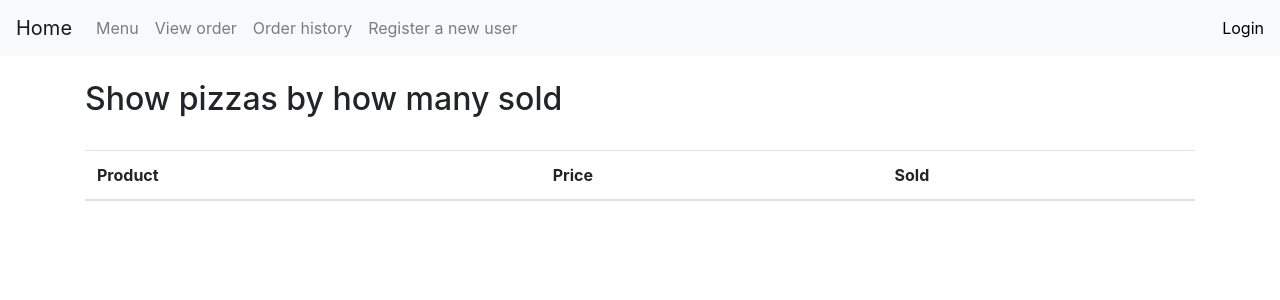
After one commit to larenala/Pizzapalvelu, a Flask app: template application/templates/pizzas/stats.html in a window 1280 px wide. The commit adds this page. Shown: the top 300 px of the page. Run offline with Flask 2, Linux system fonts and the light colour scheme; the template is opened without the code that fills it, so the values that code supplies are empty; some libraries are stand-ins or nearby versions.

Commit message:
added ability to view pizzas by how many sold

```diff
--- a/application/templates/pizzas/editlist.html
+++ b/application/templates/pizzas/editlist.html
@@ -2,6 +2,7 @@
 
 {% block body %}
 
+<button><a href= {{ url_for('pizzas_stats_index') }}>Show pizzas by how many sold</a></button>
 
 <table>
 
@@ -28,4 +29,5 @@
     {% endfor %}
   </table>
 
+
 {% endblock %}x
--- /dev/null
+++ b/application/templates/pizzas/stats.html
@@ -0,0 +1,26 @@
+{% extends "layout.html" %}
+
+{% block body %}
+<h2>Show pizzas by how many sold</h2>
+<table class="table">
+        <thead>
+            <th scope="col">Product</th>
+            <th scope="col">Price</th>
+            <th scope="col">Sold</th>
+        </thead>
+        <tbody>
+          {% for  pizza in pizzas %}
+            <tr>
+              <th scope="row">{{ pizza.name }}</th>
+              <td>{{ pizza.price  }}</td>
+              <td>
+                  {{ pizza.sold }}
+              </td>
+            </tr>
+          {% endfor %}
+          </br>
+
+        </tbody>
+      </table></br>
+
+{% endblock %}
```
Also changed, not shown: application/pizzas/models.py (+14 -0 lines), application/pizzas/views.py (+6 -2 lines).
